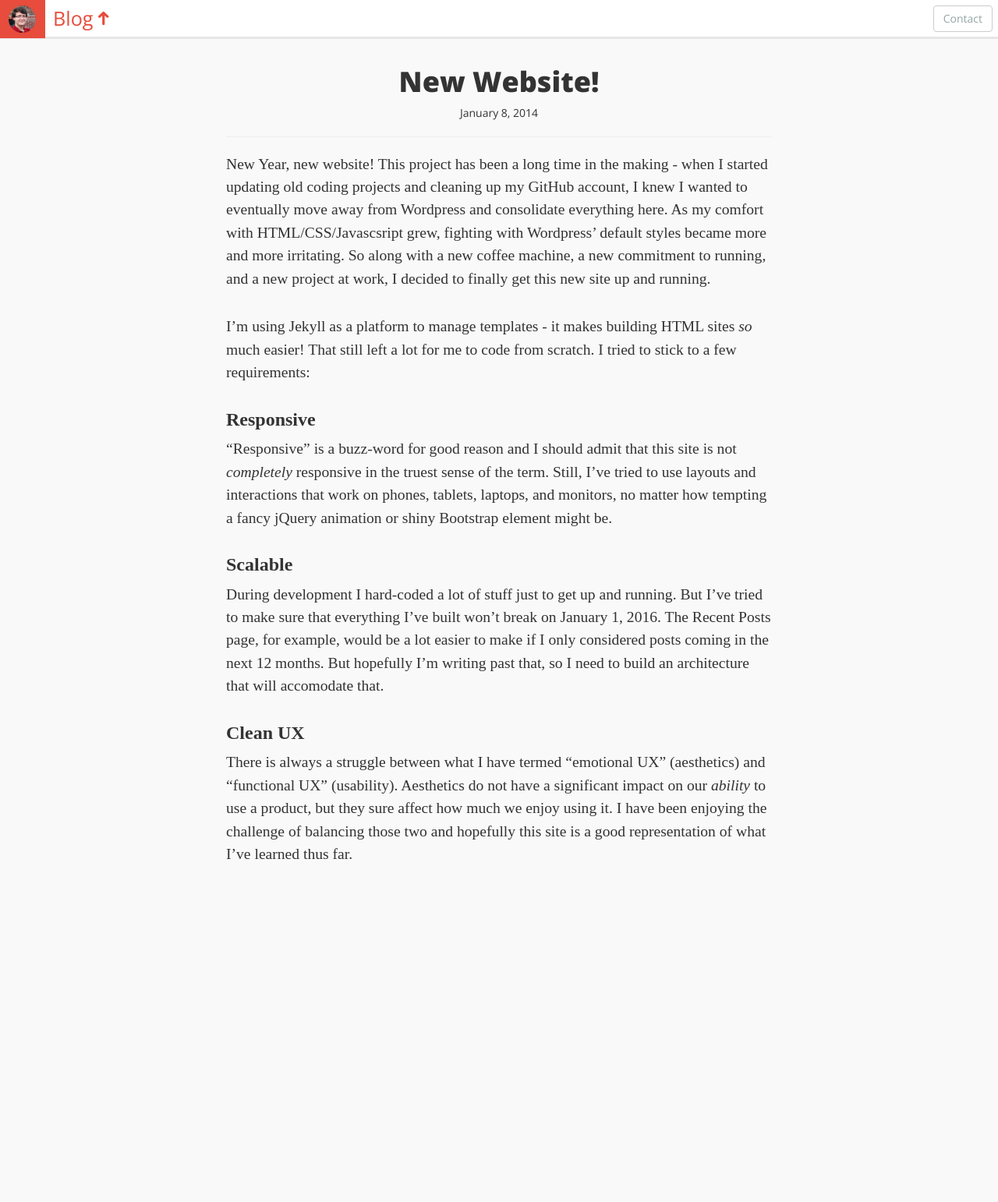
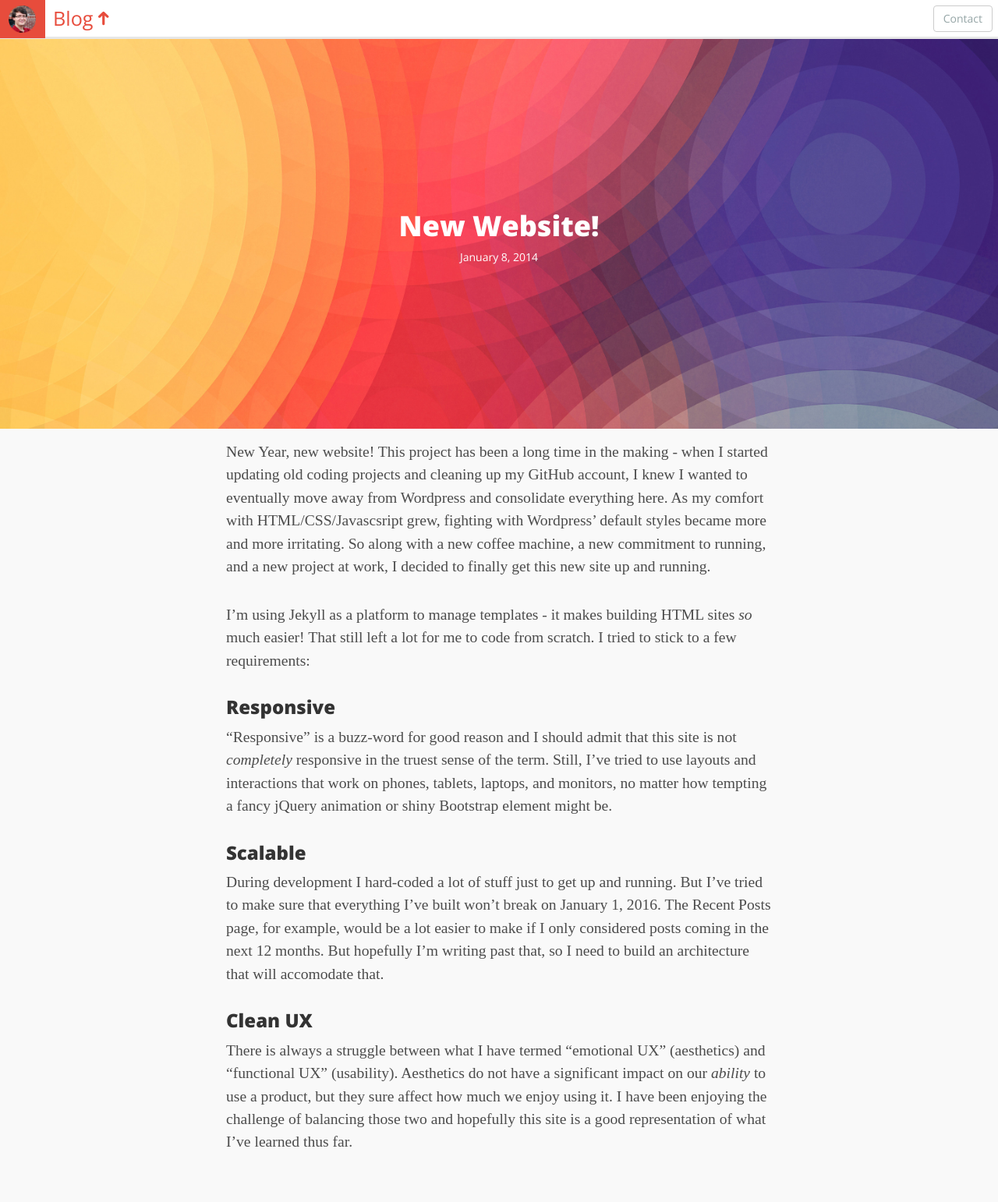
Before and after one commit to brettrowley/brettrowley.github.io, a Jekyll site: the page built from blog/2014/jan-8.md, in a window 1280 px wide. Shown: the whole page at 78% size. Built offline with Jekyll 4.4.1, drawn with Linux system fonts in a browser that asks for light colours; some web fonts are replaced; before the commit the page ends 1173 px from its top, so only the background shows below that.

Commit message:
Playing with blog headers

```diff
--- a/_layouts/post.html
+++ b/_layouts/post.html
@@ -8,10 +8,6 @@ layout: default
 	max-width: 700px;
 	margin: 0 auto;
 	padding-top: 15px;
-}
-
-.post-header{
-	text-align: center
 }
 
 .post-title{
@@ -26,16 +22,46 @@ layout: default
 
 .post-content p{
 	margin-bottom: 1.65em;
+	color: #4C4C4C;
 }
 
 h1, h2, h3, h4, h5, h6{
 	font-weight: bold;
+	font-family: 'Open Sans', sans-serif;
 }
+
+/*@media screen and (min-width: 700px){
+	#header-text h1{
+		font-size: 5em;
+	}
+
+	#header-text p{
+		font-size: 2em;
+	}
+}*/
 
 #page-name:hover{
 	background: none !important;
 	color: #34495e !important;
 }
+
+.post-header{
+	position: relative;
+	width: 100%;
+	max-height: 500px;
+	overflow: hidden;
+	color: white;
+}
+
+#header-text{
+	text-align: center;
+	position: absolute;
+    top: 40%;
+    left: 0;
+    width: 100%;
+}
+
+
 </style>
 
 <script>
@@ -44,22 +70,15 @@ $(document).ready(function(){
 })
 </script>
 
+<header class="post-header">
+  	<img id="banner" src="img/test.jpg" style="width: 100%; max-height: 90%"/>
+  	<div id="header-text">
+	    <h1 class="post-title"><span>{{ page.headline }}</span></h1>
+	    <p class="post-meta">{{ page.date }}</p>
+	</div>
+  </header>
 <div class="post">
-  <header class="post-header">
-  	<!-- <a href=".." id="back-btn"><i class="icon ion-arrow-left-c"></i></a> -->
-    <h1 class="post-title">{{ page.headline }}</h1>
-    <p class="post-meta">{{ page.date }}</p>
-<!--     <div id="share">
-	  	<a data-pocket-label="pocket" data-pocket-count="none" class="pocket-btn" data-lang="en"></a>
-		<script type="text/javascript">!function(d,i){if(!d.getElementById(i)){var j=d.createElement("script");j.id=i;j.src="https://widgets.getpocket.com/v1/j/btn.js?v=1";var w=d.getElementById(i);d.body.appendChild(j);}}(document,"pocket-btn-js");</script>
-
-		<a href="https://twitter.com/share" class="twitter-share-button" data-via="browley20" data-count="none">Tweet</a>
-		<script>!function(d,s,id){var js,fjs=d.getElementsByTagName(s)[0],p=/^http:/.test(d.location)?'http':'https';if(!d.getElementById(id)){js=d.createElement(s);js.id=id;js.src=p+'://platform.twitter.com/widgets.js';fjs.parentNode.insertBefore(js,fjs);}}(document, 'script', 'twitter-wjs');</script>
-	</div> -->
-  </header>
-<hr>
   <article class="post-content">
-
     {{ content }}
   </article>
 
--- a/blog/2014/jan-8.md
+++ b/blog/2014/jan-8.md
@@ -5,7 +5,6 @@ headline: New Website!
 created: 2014_01_08
 date: January 8, 2014
 ---
-
 New Year, new website! This project has been a long time in the making - when I started updating old coding projects and cleaning up my GitHub account, I knew I wanted to eventually move away from Wordpress and consolidate everything here. As my comfort with HTML/CSS/Javascsript grew, fighting with Wordpress' default styles became more and more irritating. So along with a new coffee machine, a new commitment to running, and a new project at work, I decided to finally get this new site up and running.
 
 I'm using Jekyll as a platform to manage templates - it makes building HTML sites _so_ much easier! That still left a lot for me to code from scratch. I tried to stick to a few requirements:
```
Also changed, not shown: blog/2014/img/test.jpg (added).
